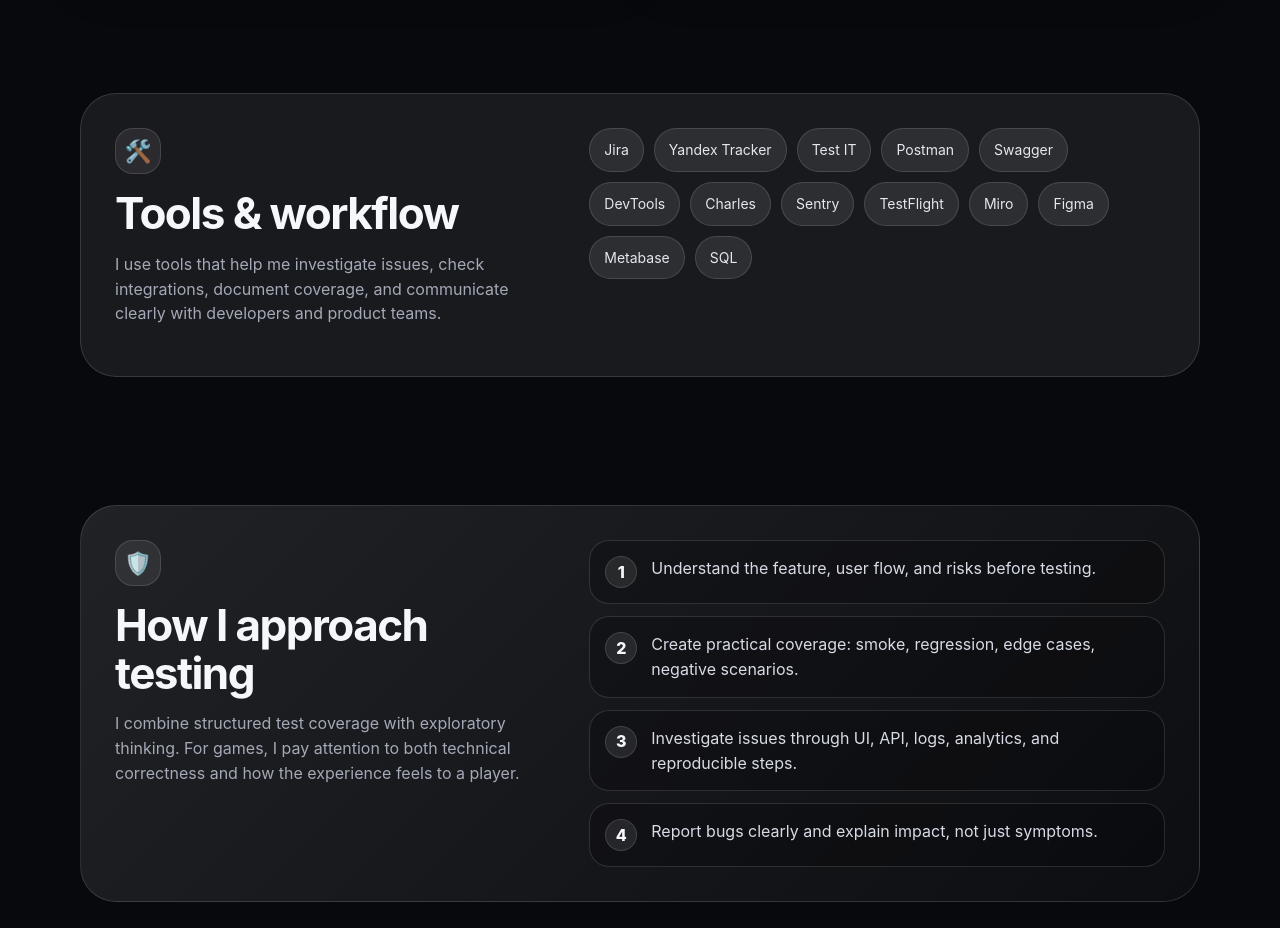
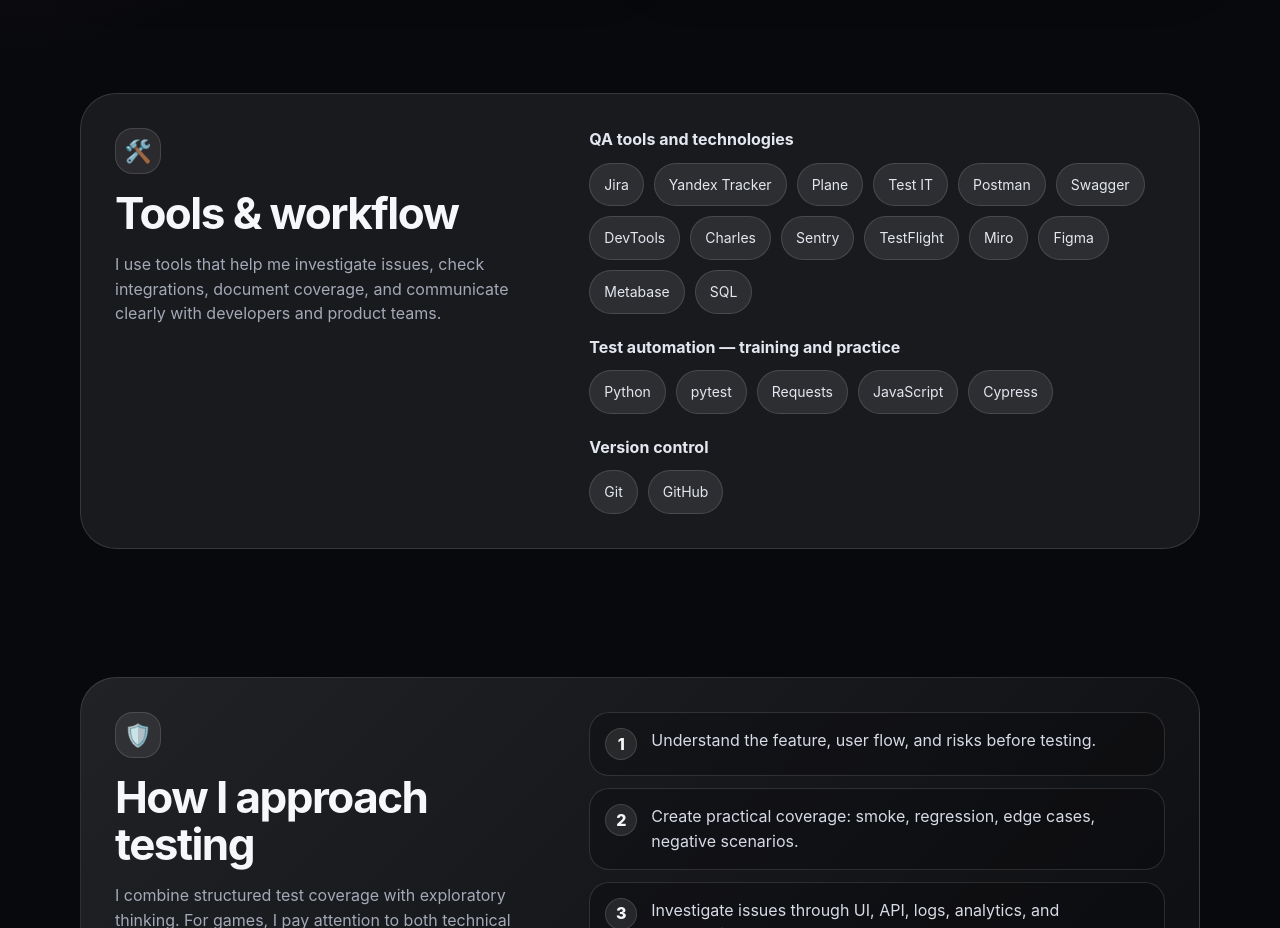
Before and after one commit to VitaliiSavonenko-QA/VitaliiSavonenko-QA.github.io, a plain HTML site: page index.html in a window 1280 px wide. Shown: the part 3720-4648 px from the top of the page. Drawn offline with Linux system fonts and the light colour scheme.

Commit message:
Group QA tools, automation practice and version control

```diff
--- a/index.html
+++ b/index.html
@@ -235,10 +235,28 @@
           </p>
         </div>
 
-        <div class="tool-list">
-          <span>Jira</span><span>Yandex Tracker</span><span>Test IT</span><span>Postman</span>
-          <span>Swagger</span><span>DevTools</span><span>Charles</span><span>Sentry</span>
-          <span>TestFlight</span><span>Miro</span><span>Figma</span><span>Metabase</span><span>SQL</span>
+        <div class="tool-groups">
+          <div>
+            <h3>QA tools and technologies</h3>
+            <div class="tool-list">
+              <span>Jira</span><span>Yandex Tracker</span><span>Plane</span><span>Test IT</span>
+              <span>Postman</span><span>Swagger</span><span>DevTools</span><span>Charles</span>
+              <span>Sentry</span><span>TestFlight</span><span>Miro</span><span>Figma</span>
+              <span>Metabase</span><span>SQL</span>
+            </div>
+          </div>
+          <div>
+            <h3>Test automation — training and practice</h3>
+            <div class="tool-list">
+              <span>Python</span><span>pytest</span><span>Requests</span><span>JavaScript</span><span>Cypress</span>
+            </div>
+          </div>
+          <div>
+            <h3>Version control</h3>
+            <div class="tool-list">
+              <span>Git</span><span>GitHub</span>
+            </div>
+          </div>
         </div>
       </div>
     </section>
```
